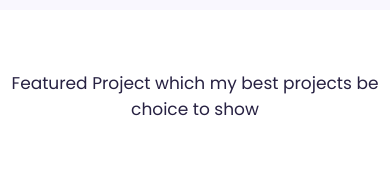
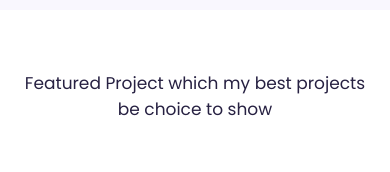
Before and after one commit to anndcodes/portfolio-project, a plain HTML site: page index.html in a window 390 px wide. Shown: the part 443-615 px from the top of the page. Drawn offline with nearby package versions, Linux system fonts and the light colour scheme; a web font is replaced by a local one.

Commit message:
fix: adjust responsive padding/margin

```diff
--- a/styles/style.css
+++ b/styles/style.css
@@ -97,7 +97,7 @@ h3 {
   margin-bottom: 55px;
 }
 
-@media (max-width: 912px) {
+@media (max-width: 990px) {
   .hero {
     padding: 9.6rem 0 9.1rem;
 
@@ -118,7 +118,7 @@ h3 {
 
   .projects {
     font-size: 1.7rem;
-    margin-block: 6rem;
+    margin: 6rem 2rem;
   }
 
   .project-description {
```
